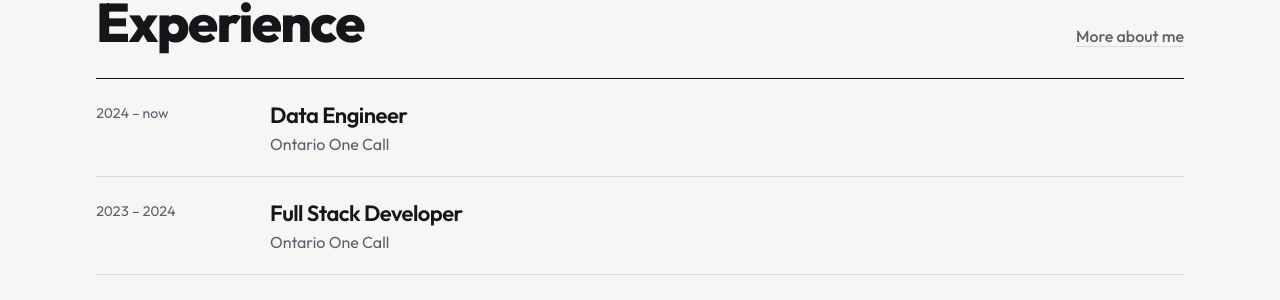
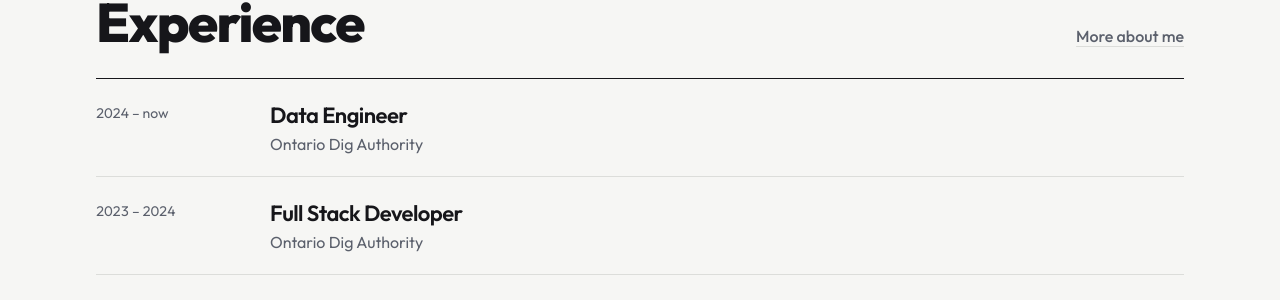
Before and after one commit to narasi15/portfolio, a React (Vite) app: page / in a window 1280 px wide. Shown: the part 970-1270 px from the top of the page. Built offline with nearby package versions, Linux system fonts and the light colour scheme.

Commit message:
Updated resume and changed OOC to Ontario Dig Authority

```diff
--- a/src/components/SkillsChart.jsx
+++ b/src/components/SkillsChart.jsx
@@ -38,7 +38,7 @@ const GROUPS = [
   {
     name: "Cloud & infra",
     skills: [
-      { name: "GCP", level: 5 },
+      { name: "Azure", level: 5 },
       { name: "AWS", level: 4 },
       { name: "Kubernetes", level: 4 },
     ],
--- a/src/pages/About.jsx
+++ b/src/pages/About.jsx
@@ -11,7 +11,7 @@ import "./About.css";
 
 const CAREER = [
   {
-    org: "Ontario One Call",
+    org: "Ontario Dig Authority",
     logo: assets.ooclogo,
     roles: [
       { title: "Data Engineer", years: "2024 – now" },
--- a/src/pages/Home.jsx
+++ b/src/pages/Home.jsx
@@ -37,8 +37,8 @@ const PROJECTS = [
 ];
 
 const EXPERIENCE = [
-  { years: "2024 – now", role: "Data Engineer", org: "Ontario One Call" },
-  { years: "2023 – 2024", role: "Full Stack Developer", org: "Ontario One Call" },
+  { years: "2024 – now", role: "Data Engineer", org: "Ontario Dig Authority" },
+  { years: "2023 – 2024", role: "Full Stack Developer", org: "Ontario Dig Authority" },
   { years: "2022 – 2023", role: "Software Developer (Full Stack)", org: "Freelance" },
   { years: "2018 – 2019", role: "Software Development Co-op", org: "BlueCat Networks" },
   { years: "2018", role: "Software and IT Assistant", org: "Ministry of the Environment, Conservation and Parks" },
```
Also changed, not shown: 1 other file (tests, documents, lock files or other folders).
